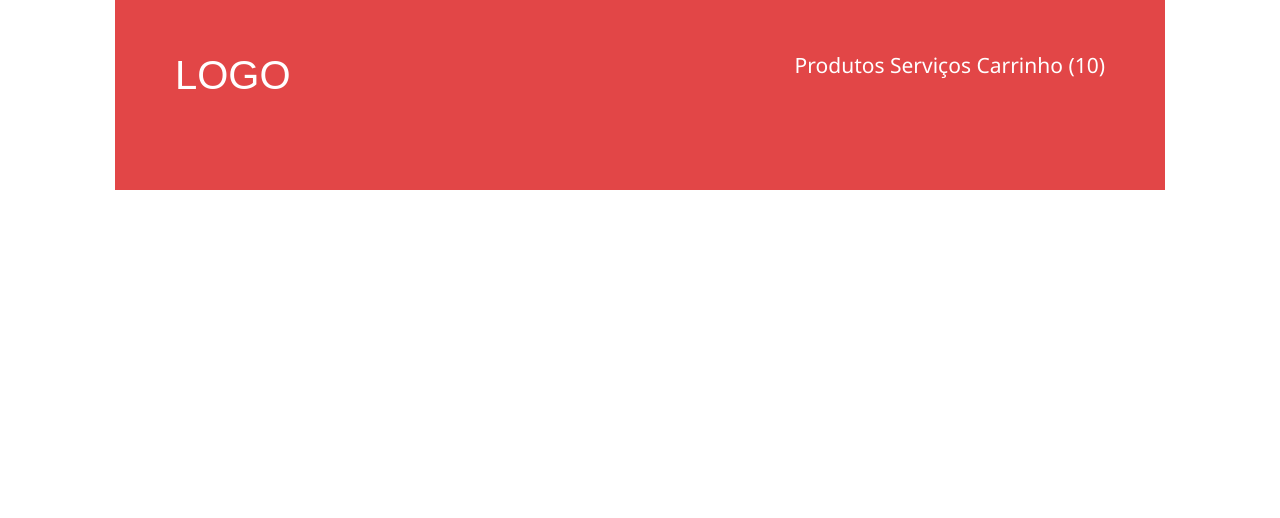
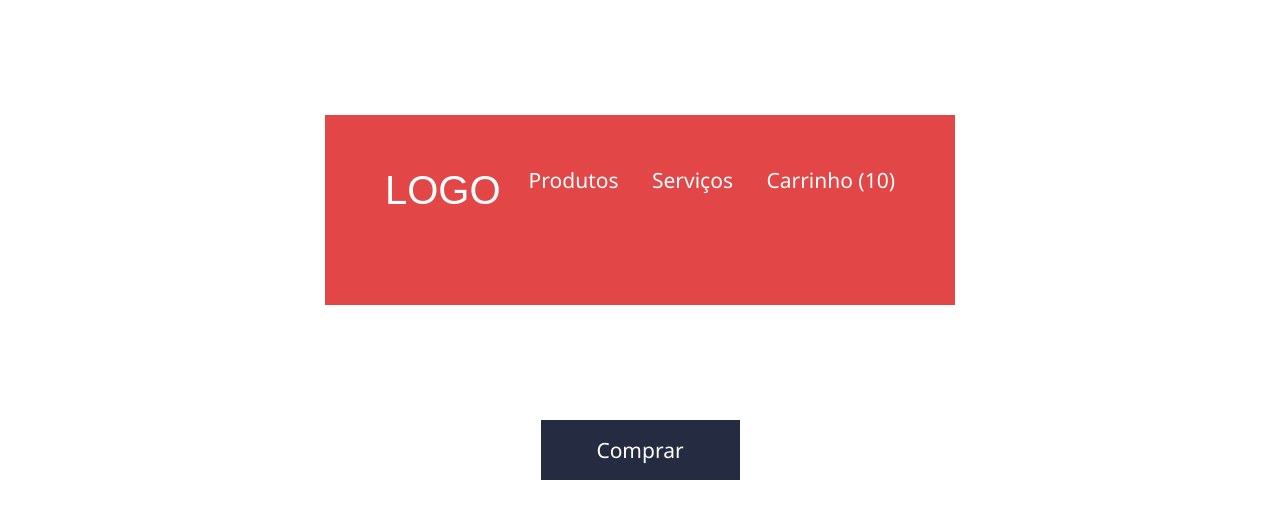
Before and after one commit to SauloNunes/collabcode, a plain HTML site: page projetos/loja-fone/index.html in a window 1280 px wide. Drawn offline with Linux system fonts and the light colour scheme.

Commit message:
Desafio Aula 003

```diff
--- a/projetos/loja-fone/css/header.css
+++ b/projetos/loja-fone/css/header.css
@@ -1,8 +1,15 @@
+body {
+  display: flex;
+  align-items: center;
+  justify-content: center;
+  flex-direction: column;
+}
+
 header {
   background-color: #e24647;
   color: #ffffff;
   overflow: hidden;
-  margin: 0 115px;
+  margin: 115px;
   padding: 55px 60px 95px;
 }
 
@@ -21,4 +28,15 @@ nav {
 a {
   text-decoration: none;
   color: inherit;
+  margin-left: 28px;
 }
+
+button {
+  font-family: "Segoe UI", "Roboto", sans-serif;
+  font-size: 21px;
+  color: #ffffff;
+  width: 199px;
+  height: 60px;
+  border: solid 2px #252c41;
+  background-color: #252c41;
+}
--- a/projetos/loja-fone/index.html
+++ b/projetos/loja-fone/index.html
@@ -23,5 +23,6 @@
         <a href="https://collabcode.training">Carrinho (10)</a>
       </nav>
     </header>
+    <button>Comprar</button>
   </body>
 </html>
```
